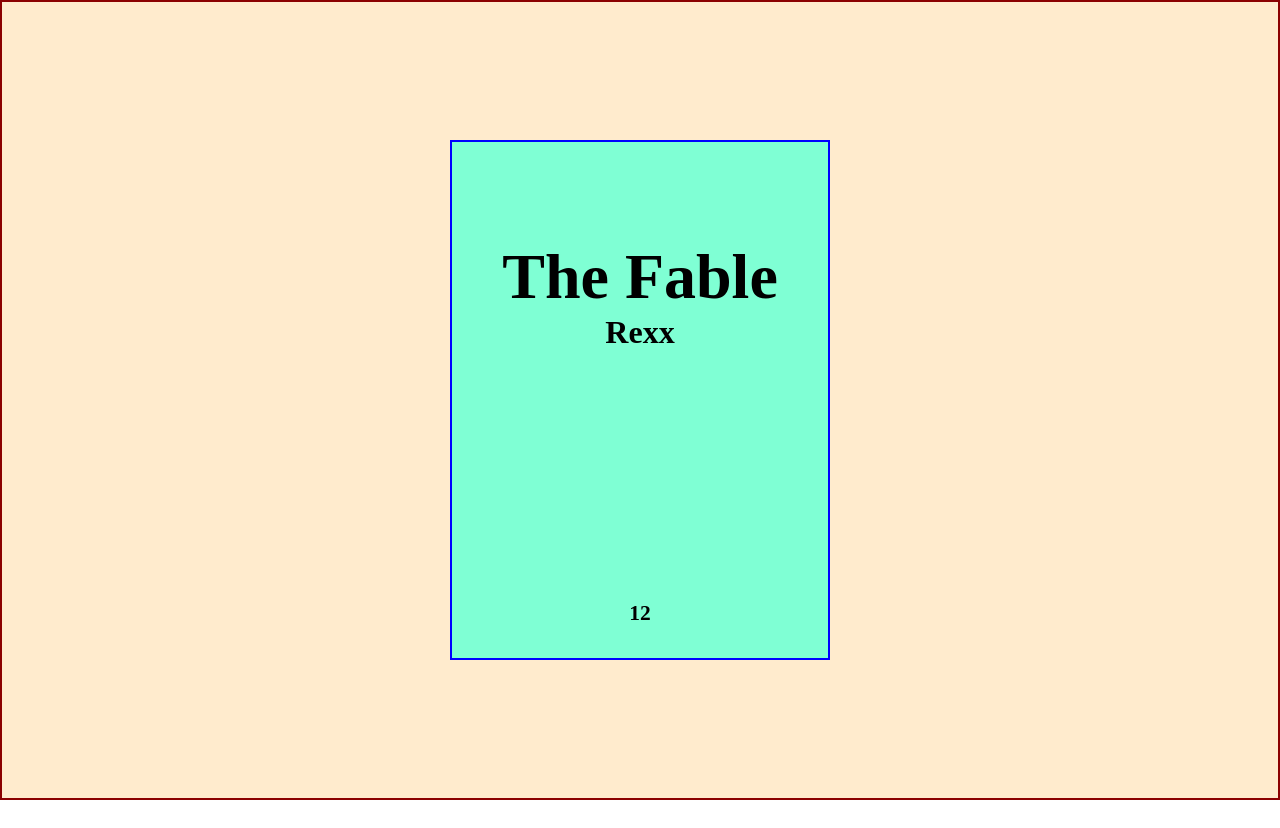
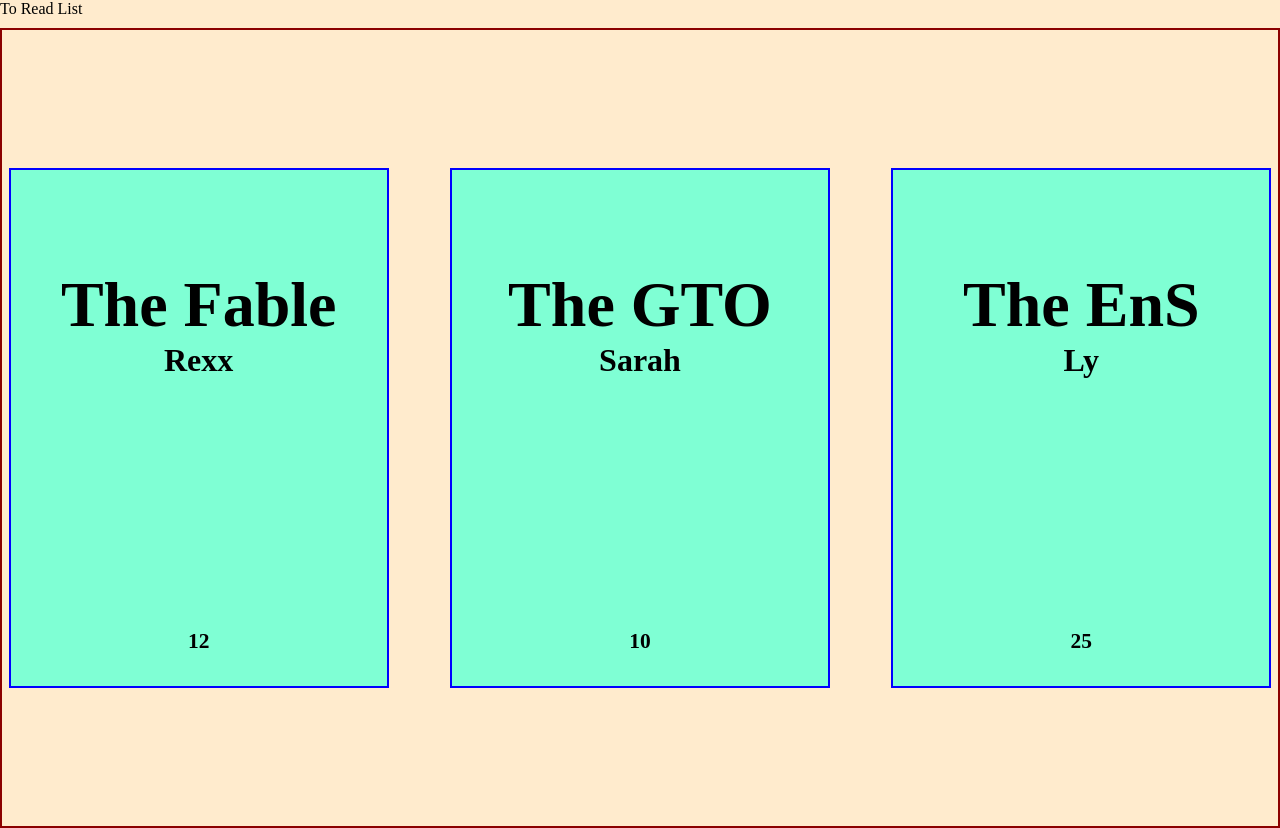
Before and after one commit to x3rD1/library, a plain HTML site: page index.html in a window 1280 px wide. Before the commit the page ends 800 px from the top, so only its background shows below. Drawn offline with Linux system fonts and the light colour scheme.

Commit message:
Added multiple card function

```diff
--- a/index.html
+++ b/index.html
@@ -8,11 +8,10 @@
     <title>Library JS</title>
 </head>
 <body>
-    <div class="container">
-        <div class="card">
-            <h1 class="title"></h1>
-            <h3 class="author"></h3>
-            <h6 class="pages"></h6>
+    <div class="main">
+        <header class="header">To Read List</header>
+        <div class="container">
+
         </div>
     </div>
 </body>
--- a/main.js
+++ b/main.js
@@ -1,8 +1,5 @@
 const myLibrary = [];
-
-const title = document.querySelector('h1');
-const author = document.querySelector('h3');
-const pages = document.querySelector('h6');
+const container = document.querySelector('.container')
 
 function Book(title,author,pages) {
     this.title = title;
@@ -18,11 +15,29 @@ function addBookToLibrary(title, author, pages) {
 
 function displayBooks() {
     myLibrary.forEach(items => {//must display each book on the page.
+        // Create new elements for each book
+        const newCard = document.createElement('div');
+        newCard.classList.add('card');
+        container.appendChild(newCard);
+
+        const title = document.createElement('h1');
+        const author = document.createElement('h3');
+        const pages = document.createElement('h6');
+
+        // Set text content for each element
         title.textContent = items.title;
         author.textContent = items.author;
         pages.textContent = items.pages;
+
+        // Append each element to the card
+        newCard.appendChild(title);
+        newCard.appendChild(author);
+        newCard.appendChild(pages);
+
     })
 }
 
 addBookToLibrary('The Fable', 'Rexx', 12);
+addBookToLibrary('The GTO', 'Sarah', 10);
+addBookToLibrary('The EnS', 'Ly', 25);
 displayBooks();
--- a/style.css
+++ b/style.css
@@ -4,11 +4,18 @@
     box-sizing: border-box;
 }
 
+.main {
+    background-color: blanchedalmond;
+}
+.header {
+    min-height: 28px;
+}
 .container {
     display: grid;
+    grid-template-columns: 1fr 1fr 1fr;
+    gap: 3rem;
     height: 100svh;
     place-items: center;
-    background-color: blanchedalmond;
     border: 2px solid darkred;
 }
 
```
